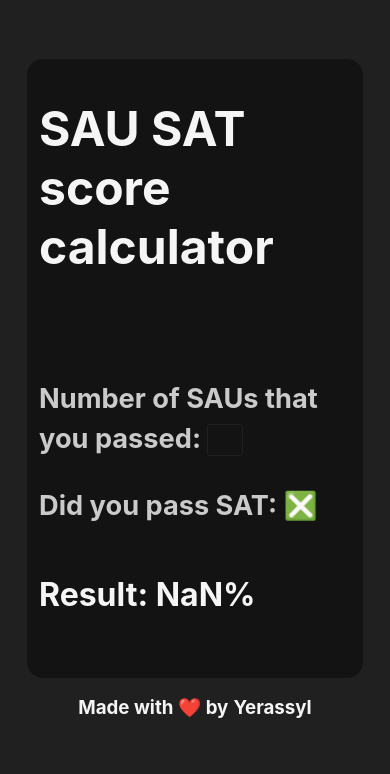
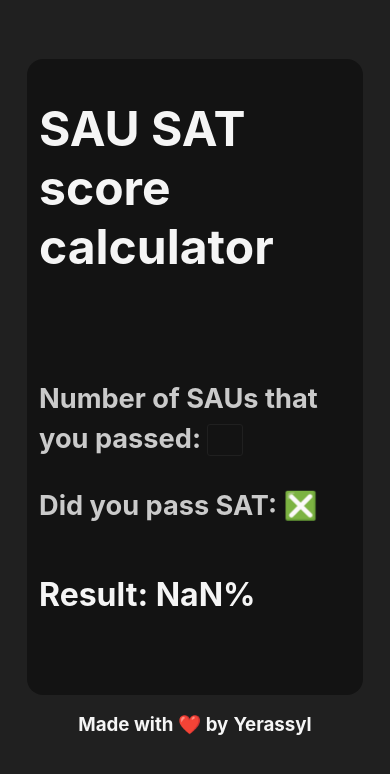
Before and after one commit to EraOfCoding/sau-sat-calculator, a React (Create React App) app: page / in a window 390 px wide. Shown: the top 774 px of the page. Built offline with nearby package versions, Linux system fonts and the light colour scheme.

Commit message:
fixed mobile bug

```diff
--- a/src/style/Home.css
+++ b/src/style/Home.css
@@ -65,10 +65,10 @@
   transition: 10ms;
 }
 
-@media only screen and (max-width: 900px) {
+@media only screen and (max-width: 700px) {
   .home {
     height: auto;
-    padding: 0vh 3vw 5vh 3vw;
+    padding: 0vh 3vw 7vh 3vw;
   }
   .mini-navbar {
     padding: 0vh 0vw 25vh 0vw;
```
